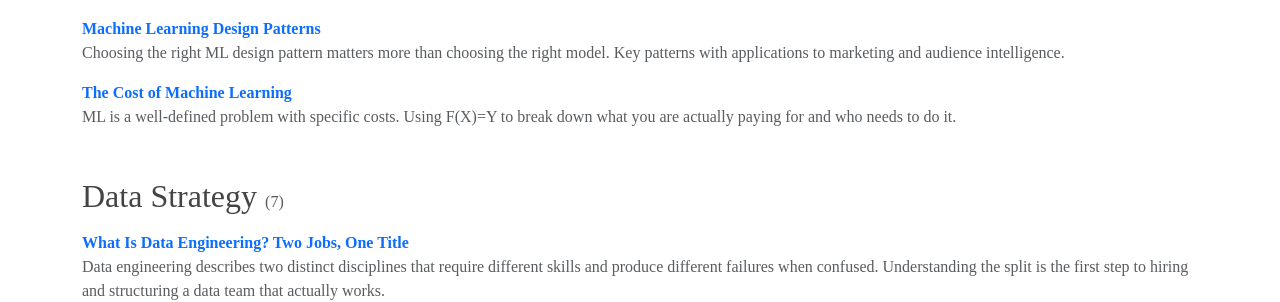
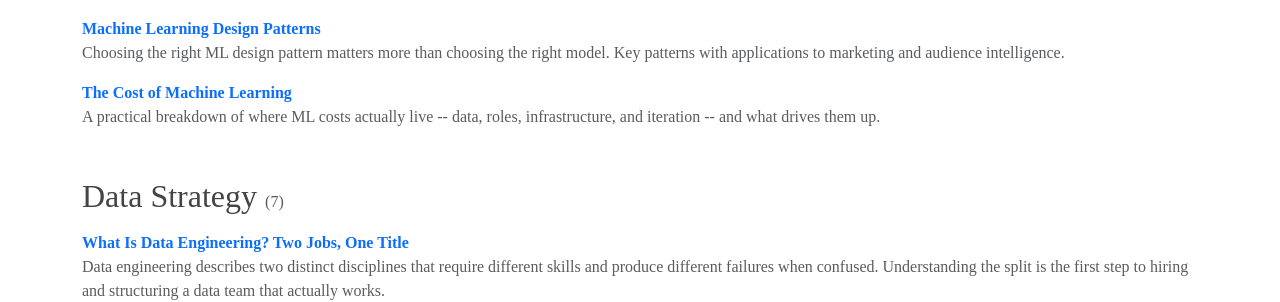
Before and after one commit to bayinfosys/bayinfosys.github.io, a Jekyll site: the page built from library.html, in a window 1280 px wide and 900 px high, scrolled down 2104 px. Shown: the part 152-454 px from the top of the window. Built offline with Jekyll 4.4.1, drawn with Linux system fonts in a browser that asks for light colours.

Commit message:
ml costs SEO update

```diff
--- a/_posts/2026-01-01-04-cost-of-ml.md
+++ b/_posts/2026-01-01-04-cost-of-ml.md
@@ -2,7 +2,7 @@
 date: 2024-10-02
 layout: article
 title: "The Cost of Machine Learning"
-description: "ML is a well-defined problem with specific costs. Using F(X)=Y to break down what you are actually paying for and who needs to do it."
+description: "A practical breakdown of where ML costs actually live -- data, roles, infrastructure, and iteration -- and what drives them up."
 keywords: ["cost of machine learning", "ml budget", "ml roles", "ml engineering", "ai costs"]
 topic: "Product & Strategy"
 seo_title: "How Much Does Machine Learning Cost? A Practical Breakdown"
```
